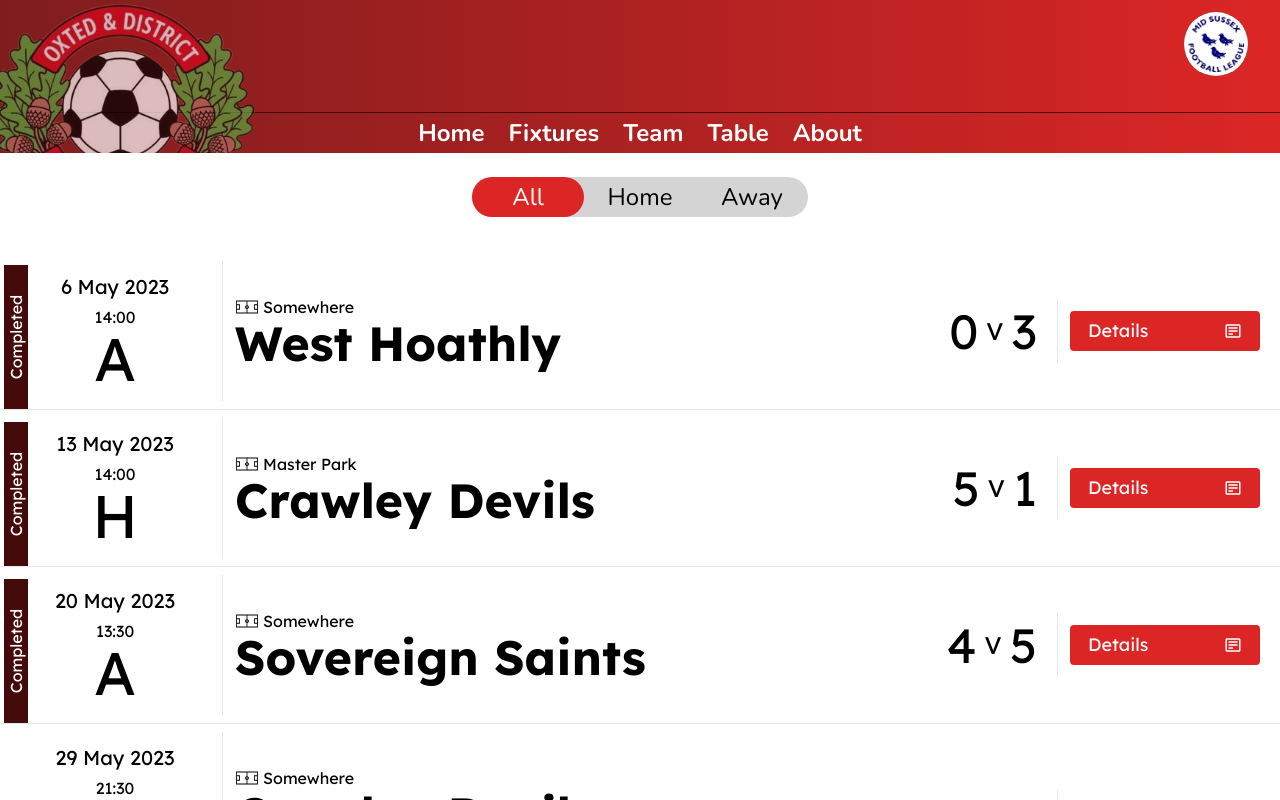
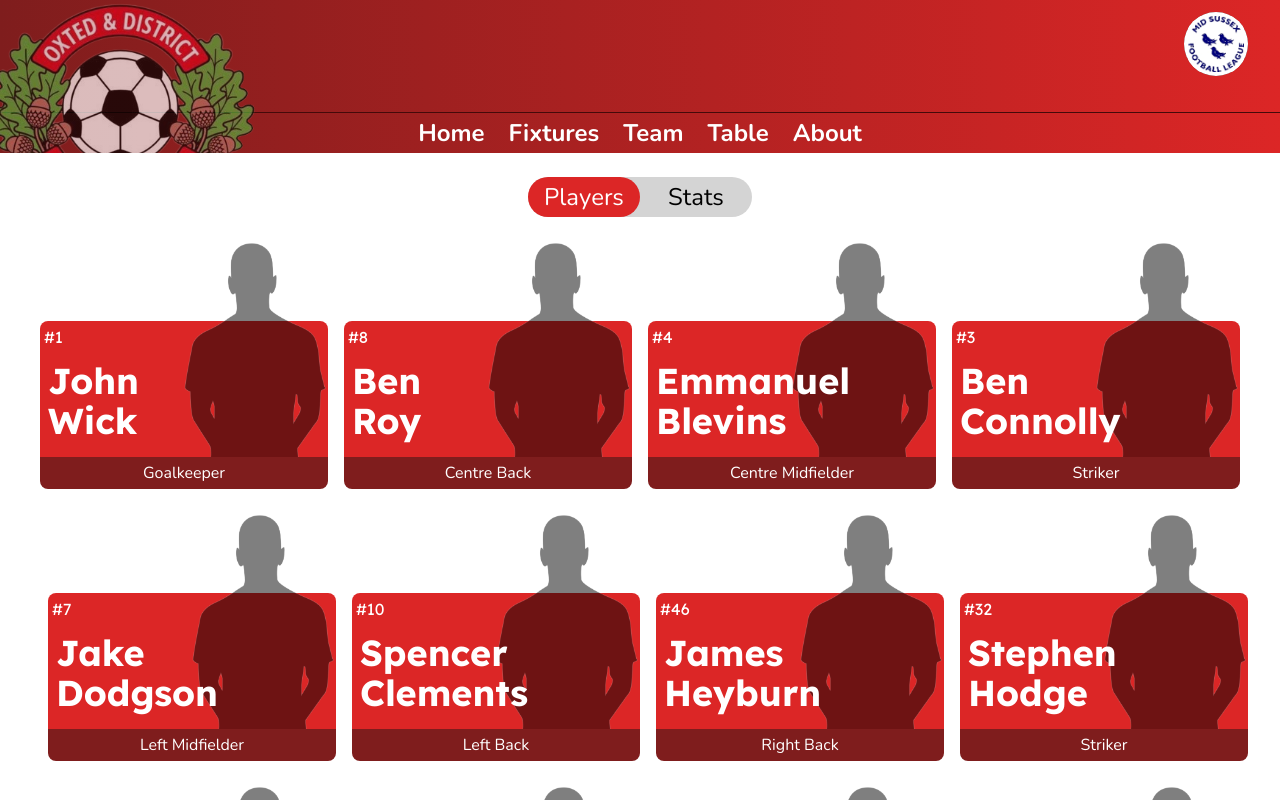
Before and after one commit to GlennVockings/new_website, a React (Create React App) app in the folder client/: page / in a window 1280 px wide. Shown: the top 800 px of the page. Built offline with nearby package versions, Linux system fonts and the light colour scheme; a web font is replaced by a local one.

Commit message:
editing players

```diff
--- a/client/src/components/Fixture.js
+++ b/client/src/components/Fixture.js
@@ -48,14 +48,12 @@ export const Fixture = ({ fixture }) => {
           }
         </div>
         <div className="border-l p-3 w-1/4 ">
-          {fixture.highlights && (
             <button
               className={`btn btn-primary`}
             >
               Details
               <BiDetail />
             </button>
-          )}
         </div>
       </div>
     </div>
--- a/client/src/components/PlayerList.js
+++ /dev/null
@@ -1,42 +0,0 @@
-import { useState } from "react";
-
-import { players } from "../dummyData.js";
-import { Player } from "./Player";
-
-export const PlayerList = () => {
-  // States
-  const [statsView, setStatsView] = useState(false);
-
-  return (
-    <>
-      <div className="flex justify-center py-6">
-        <div className="tabs">
-          <button
-            className={`tab ${statsView ? "" : "active"}`}
-            onClick={() => setStatsView((prev) => !prev)}
-          >
-            Players
-          </button>
-          <button
-            className={`tab ${statsView ? "active" : ""}`}
-            onClick={() => setStatsView((prev) => !prev)}
-          >
-            Stats
-          </button>
-        </div>
-      </div>
-      <div className="player-list">
-        {players.map((player) => {
-          return (
-            <Player
-              name={player.name}
-              position={player.position}
-              number={player.number}
-              statsView={statsView}
-            />
-          );
-        })}
-      </div>
-    </>
-  );
-};
--- /dev/null
+++ b/client/src/components/PlayerTest.js
@@ -0,0 +1,59 @@
+import placeholderFull from "../images/player-placeholder-full.png";
+
+export const PlayerTest = ({ name, number, position, statsView }) => {
+    const nameSplit = name.split(" ");
+
+    return (
+        <div className={`player-card ${statsView ? "show-stats" : ""}`}>
+      <div className="relative">
+        <div className="header">
+          <p className="number">#{number}</p>
+          <img
+            className="logo"
+            src="/assets/images/oxted-fc.png"
+            alt="Oxted logo"
+          />
+          <div className="name">
+            <p>{nameSplit[0]}</p>
+            <p>{nameSplit[1]}</p>
+          </div>
+        </div>
+        <div className="position-container">
+          <p className="position">{statsView ? name : position}</p>
+          <div className="stats">
+            <p>Stats</p>
+            <div className="flex justify-between">
+              <p>Appearances:</p>
+              <p>12</p>
+            </div>
+            <div className="flex justify-between">
+              <p>Goals:</p>
+              <p>2</p>
+            </div>
+            <div className="flex justify-between">
+              <p>Yellow Cards:</p>
+              <p>1</p>
+            </div>
+            <div className="flex justify-between">
+              <p>Started:</p>
+              <p>6</p>
+            </div>
+            <div className="flex justify-between">
+              <p>Clean Sheets:</p>
+              <p>6</p>
+            </div>
+            <div className="flex justify-between">
+              <p>Subbed:</p>
+              <p>6</p>
+            </div>
+            <div className="flex justify-between">
+              <p>Red Cards:</p>
+              <p>6</p>
+            </div>
+          </div>
+        </div>
+        <img className="placeholder" src={placeholderFull} alt="placeholder" />
+      </div>
+    </div>
+    )
+}
--- a/client/src/dummyData.js
+++ b/client/src/dummyData.js
@@ -1,4 +1,4 @@
-export const dummyData = [
+export const dummyFixtures = [
   {
     opponent: "West Hoathly",
     hoa: "Away",
@@ -134,7 +134,10 @@ export const dummyData = [
     date: "29 May 2023",
     time: "21:30",
     venue: "Somewhere",
-    result: null,
+    result: {
+      home: 4,
+      away: 5,
+    },
     highlights: null,
   },
   {
@@ -143,7 +146,10 @@ export const dummyData = [
     date: "3 June 2023",
     time: "13:00",
     venue: "Master Park",
-    result: null,
+    result: {
+      home: 4,
+      away: 5,
+    },
     highlights: null,
   },
   {
@@ -211,7 +217,7 @@ export const dummyData = [
   },
 ];
 
-export const table = [
+export const dummyTable = [
   {
     name: "Oxted FC",
     wins: 16,
@@ -294,7 +300,7 @@ export const table = [
   },
 ];
 
-export const players = [
+export const dummyPlayers = [
   {
     name: "John Wick",
     number: 1,
--- a/client/src/helpers/helper-funcs.js
+++ b/client/src/helpers/helper-funcs.js
@@ -22,7 +22,7 @@ export const getStatus = (fixture) => {
   const matchDate = new Date(`${fixture.date} ${fixture.time}`);
   const timeDifference = today.getTime() - matchDate.getTime();
 
-  if ( fixture.highlights ) {
+  if ( fixture.result ) {
     return "Completed"
   }
 
--- a/client/src/pages/Fixtures.js
+++ b/client/src/pages/Fixtures.js
@@ -1,5 +1,5 @@
-import { dummyData } from "../dummyData";
-import { FixtureTest } from "../components/FixtureTest";
+import { dummyFixtures } from "../dummyData";
+import { Fixture } from "../components/Fixture";
 import { useState } from 'react';
 
 export const Fixtures = () => {
@@ -29,20 +29,20 @@ export const Fixtures = () => {
               </button>
             </div>
         </div>
-        <div className="container mx-auto py-3 grid grid-cols-3 place-content-stretch gap-6">
-          {dummyData.map((fixture) => {
+        <div className="container mx-auto py-3 flex flex-col divide-y">
+          {dummyFixtures.map((fixture) => {
             switch(filter) {
                 case "all":
-                    return <FixtureTest fixture={fixture} />;
+                    return <Fixture fixture={fixture} />;
                 break;
                 case "home":
-                    if (fixture.home === "Oxted FC" ) return <FixtureTest fixture={fixture} />;
+                    if (fixture.hoa.toLowerCase() === filter ) return <Fixture fixture={fixture} />;
                 break;
                 case "away":
-                    if (fixture.away === "Oxted FC" ) return <FixtureTest fixture={fixture} />;
+                    if (fixture.hoa.toLowerCase() === filter ) return <Fixture fixture={fixture} />;
                 break;
                 default:
-                    return <FixtureTest fixture={fixture} />;
+                    return <Fixture fixture={fixture} />;
             }
           })}
         </div>
--- a/client/src/pages/Home.js
+++ b/client/src/pages/Home.js
@@ -1,49 +1,39 @@
-import { dummyData } from "../dummyData";
-import { Fixture } from "../components/Fixture";
+import { PlayerTest } from "../components/PlayerTest";
 import { useState } from "react";
+import { dummyPlayers } from "../dummyData.js";
 
 export const Home = () => {
-    const [ filter, setFilter ] = useState("all");
+  // States
+  const [statsView, setStatsView] = useState(false);
 
   return (
     <>
       <div className="flex justify-center py-6">
         <div className="tabs">
           <button
-                className={`tab ${filter === "all" ? "active" : ""}`}
-                onClick={() => setFilter("all")}
+            className={`tab ${statsView ? "" : "active"}`}
+            onClick={() => setStatsView((prev) => !prev)}
           >
-                All
+            Players
           </button>
           <button
-                className={`tab ${filter === "home" ? "active" : ""}`}
-                onClick={() => setFilter("home")}
+            className={`tab ${statsView ? "active" : ""}`}
+            onClick={() => setStatsView((prev) => !prev)}
           >
-                Home
-              </button>
-              <button
-                className={`tab ${filter === "away" ? "active" : ""}`}
-                onClick={() => setFilter("away")}
-              >
-                Away
+            Stats
           </button>
         </div>
       </div>
-        <div className="container mx-auto py-3 flex flex-col divide-y">
-          {dummyData.map((fixture) => {
-            switch(filter) {
-                case "all":
-                    return <Fixture fixture={fixture} />;
-                break;
-                case "home":
-                    if (fixture.hoa.toLowerCase() === filter ) return <Fixture fixture={fixture} />;
-                break;
-                case "away":
-                    if (fixture.hoa.toLowerCase() === filter ) return <Fixture fixture={fixture} />;
-                break;
-                default:
-                    return <Fixture fixture={fixture} />;
-            }
+      <div className="player-list">
+        {dummyPlayers.map((player) => {
+          return (
+            <PlayerTest
+              name={player.name}
+              position={player.position}
+              number={player.number}
+              statsView={statsView}
+            />
+          );
         })}
       </div>
     </>
--- a/client/src/pages/Players.js
+++ b/client/src/pages/Players.js
@@ -1,9 +1,42 @@
-import { PlayerList } from "../components/PlayerList";
+import { useState } from "react";
+
+import { dummyPlayers } from "../dummyData.js";
+import { Player } from "../components/Player";
 
 export const Players = () => {
+    // States
+  const [statsView, setStatsView] = useState(false);
+
   return (
-    <div className="container mx-auto">
-      <PlayerList />
-    </div>
+     <>
+      <div className="flex justify-center py-6">
+        <div className="tabs">
+          <button
+            className={`tab ${statsView ? "" : "active"}`}
+            onClick={() => setStatsView((prev) => !prev)}
+          >
+            Players
+          </button>
+          <button
+            className={`tab ${statsView ? "active" : ""}`}
+            onClick={() => setStatsView((prev) => !prev)}
+          >
+            Stats
+          </button>
+        </div>
+      </div>
+      <div className="player-list">
+        {dummyPlayers.map((player) => {
+          return (
+            <Player
+              name={player.name}
+              position={player.position}
+              number={player.number}
+              statsView={statsView}
+            />
+          );
+        })}
+      </div>
+    </>
   );
 };
--- a/client/src/pages/Table.js
+++ b/client/src/pages/Table.js
@@ -1,9 +1,9 @@
 import { TableRow } from "../components/TableRow";
-import { table } from "../dummyData";
+import { dummyTable } from "../dummyData";
 import { calculatesTableData } from "../helpers/helper-funcs";
 
 export const Table = () => {
-  const leagueTable = calculatesTableData(table);
+  const leagueTable = calculatesTableData(dummyTable);
   leagueTable.sort((a, b) => b.points - a.points);
 
   return (
```
Also changed, not shown: client/src/components/FixtureTest.js (deleted, +0 -52 lines). Lines whose indentation alone changed are shown as unchanged.
